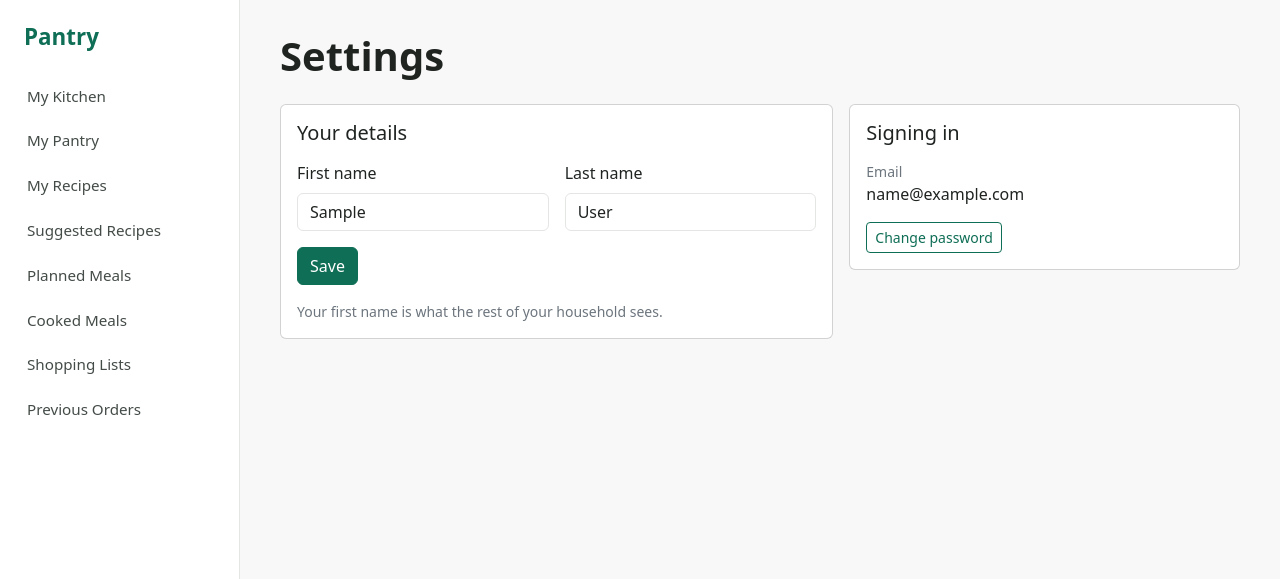
After one commit to Yoobee270697583/2605_Pantry_v2, a Django app: page /settings/ in a window 1280 px wide. The commit adds this page. Shown: the top 579 px of the page. Run offline with Django 5.2, Linux system fonts and the light colour scheme; the visitor is signed in with stand-in values (Sample User, id 1).

Commit message:
Add settings page for your name and password

```diff
--- a/accounts/forms.py
+++ b/accounts/forms.py
@@ -1,4 +1,6 @@
 from django import forms
+
+from .models import User
 
 
 class SignupForm(forms.Form):
@@ -14,3 +16,23 @@ class SignupForm(forms.Form):
         user.first_name = self.cleaned_data["first_name"]
         user.last_name = self.cleaned_data["last_name"]
         user.save()
+
+
+class NameForm(forms.ModelForm):
+    """Your name on the Settings page. Your first name is what the rest of your household sees."""
+
+    class Meta:
+        model = User
+        fields = ["first_name", "last_name"]
+        widgets = {
+            "first_name": forms.TextInput(attrs={"class": "form-control"}),
+            "last_name": forms.TextInput(attrs={"class": "form-control"}),
+        }
+
+    def __init__(self, *args, **kwargs):
+        super().__init__(*args, **kwargs)
+
+        # AbstractUser lets these be empty, but signup asks for both (SignupForm above), so this does too.
+        # the form strips spaces first, so a name that's only spaces counts as empty
+        self.fields["first_name"].required = True
+        self.fields["last_name"].required = True
--- /dev/null
+++ b/accounts/urls.py
@@ -0,0 +1,11 @@
+from django.urls import path
+
+from . import views
+
+# app_name lets templates use {% url 'accounts:settings' %}.
+# allauth's own pages (login, password change) are under /accounts/ in config/urls.py
+app_name = "accounts"
+
+urlpatterns = [
+    path("", views.settings_page, name="settings"),
+]
--- a/accounts/views.py
+++ b/accounts/views.py
@@ -1,3 +1,20 @@
-from django.shortcuts import render
+from django.contrib import messages
+from django.contrib.auth.decorators import login_required
+from django.shortcuts import redirect, render
 
-# Create your views here.
+from .forms import NameForm
+
+
+@login_required
+def settings_page(request):
+    """The Settings page, from the account menu. Your name, plus your email and a link to change your password."""
+    # instance=request.user so the boxes start filled in, and saving updates you instead of making a new user
+    name_form = NameForm(request.POST or None, instance=request.user)
+
+    if request.method == "POST" and name_form.is_valid():
+        name_form.save()
+        messages.success(request, "Your name has been updated.")
+        # back to the page as a GET, so refreshing doesn't send the form again
+        return redirect("accounts:settings")
+
+    return render(request, "accounts/settings.html", {"name_form": name_form})
--- a/config/urls.py
+++ b/config/urls.py
@@ -23,6 +23,7 @@ urlpatterns = [
     path('', LoginView.as_view(), name='home'),
     path('admin/', admin.site.urls),
     path('accounts/', include('allauth.urls')),
+    path('settings/', include('accounts.urls')),
     path('kitchen/', include('kitchen.urls')),
     path('household/', include('households.urls')),
     path('pantry/', include('pantry.urls')),
--- /dev/null
+++ b/templates/accounts/settings.html
@@ -0,0 +1,51 @@
+{% extends "base.html" %}
+
+{% block title %}Settings · Pantry{% endblock %}
+
+{% block content %}
+<h1 class="mb-4">Settings</h1>
+
+<div class="row g-3">
+    <div class="col-lg-7">
+        <div class="card">
+            <div class="card-body">
+                <h2 class="h5 mb-3">Your details</h2>
+                <form method="post" action="{% url 'accounts:settings' %}">
+                    {% csrf_token %}
+                    <div class="row g-3 mb-3">
+                        <div class="col-sm-6">
+                            <label for="{{ name_form.first_name.id_for_label }}" class="form-label">First name</label>
+                            {{ name_form.first_name }}
+                            {% for error in name_form.first_name.errors %}
+                                <div class="invalid-feedback d-block">{{ error }}</div>
+                            {% endfor %}
+                        </div>
+                        <div class="col-sm-6">
+                            <label for="{{ name_form.last_name.id_for_label }}" class="form-label">Last name</label>
+                            {{ name_form.last_name }}
+                            {% for error in name_form.last_name.errors %}
+                                <div class="invalid-feedback d-block">{{ error }}</div>
+                            {% endfor %}
+                        </div>
+                    </div>
+                    <button type="submit" class="btn btn-primary">Save</button>
+                </form>
+                <p class="small text-secondary mt-3 mb-0">Your first name is what the rest of your household sees.</p>
+            </div>
+        </div>
+    </div>
+
+    <div class="col-lg-5">
+        <div class="card">
+            <div class="card-body">
+                <h2 class="h5 mb-3">Signing in</h2>
+                <p class="small text-secondary mb-0">Email</p>
+                {# text-break so a long email address wraps on a phone instead of running off the card #}
+                <p class="mb-3 text-break">{{ user.email }}</p>
+                {# allauth's own page, it uses the same layout as the rest of the site (templates/allauth/layouts/manage.html) #}
+                <a href="{% url 'account_change_password' %}" class="btn btn-outline-primary btn-sm">Change password</a>
+            </div>
+        </div>
+    </div>
+</div>
+{% endblock %}
--- a/templates/base.html
+++ b/templates/base.html
@@ -50,7 +50,7 @@
                 </button>
                 <ul class="dropdown-menu shadow-sm">
                     <li><a class="dropdown-item" href="{% url 'households:index' %}">Household</a></li>
-                    <li><a class="dropdown-item" href="#">Settings</a></li>
+                    <li><a class="dropdown-item" href="{% url 'accounts:settings' %}">Settings</a></li>
                     <li>
                         {# Django 5 only allows logout via POST, so this is a form, not a link. #}
                         <form method="post" action="{% url 'account_logout' %}">
```
